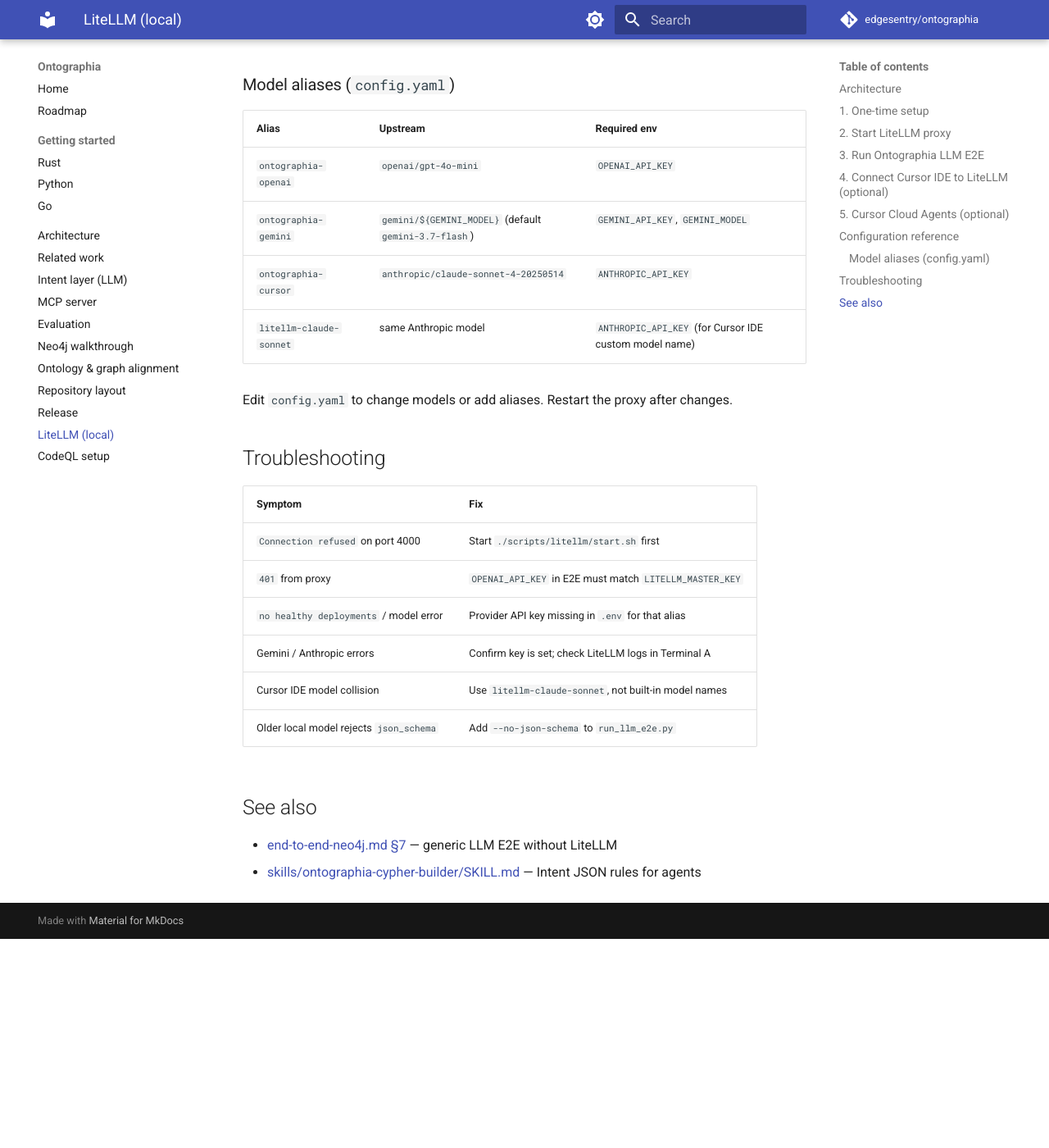
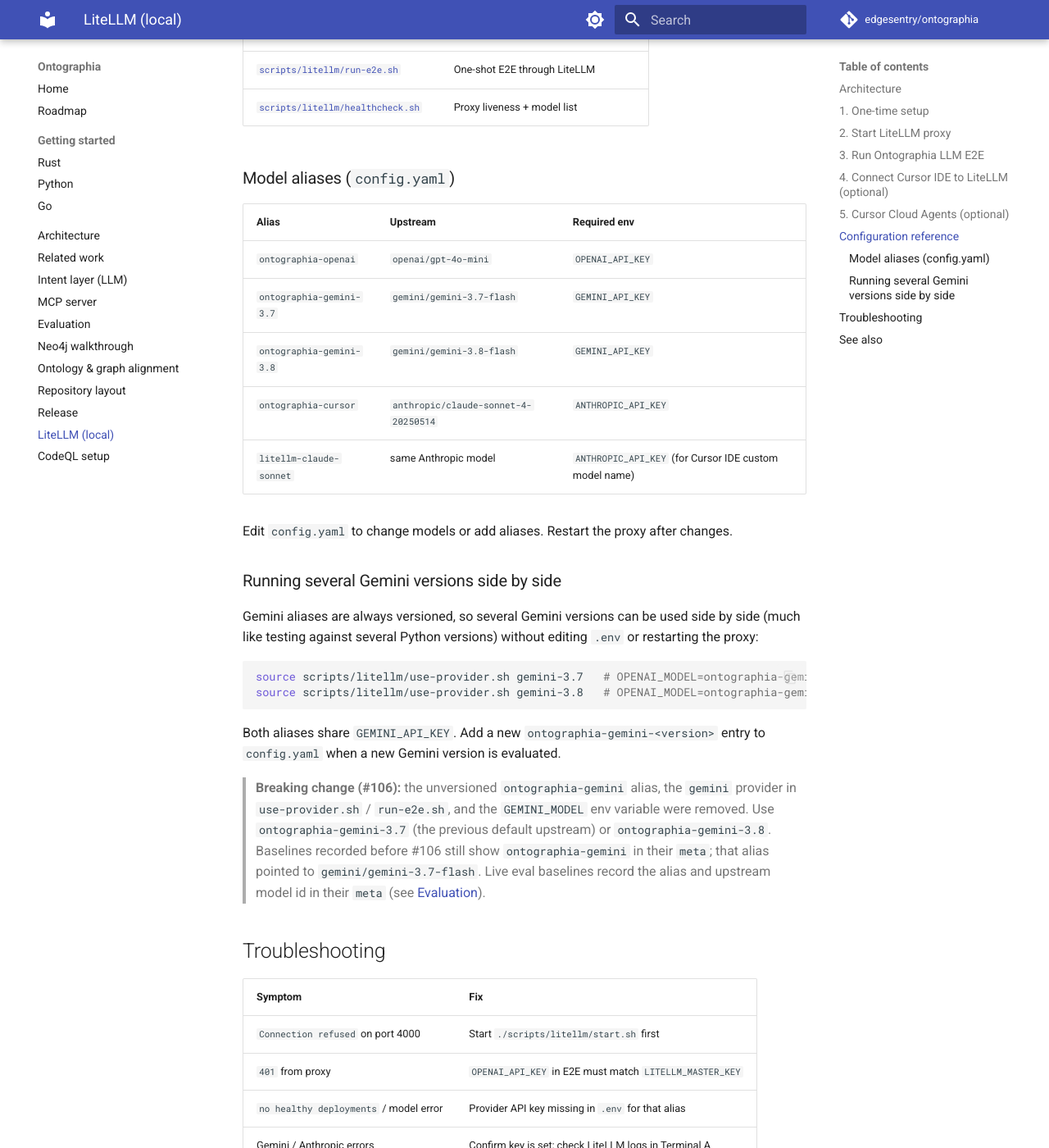
Before and after one commit to edgesentry/ontographia, an MkDocs documentation site: the page built from docs/litellm-local.md, in a window 1280 px wide and 1400 px high, scrolled down 3314 px. Shown: the whole window at 82% size. Built offline with MkDocs 1.6.1 and Material for MkDocs 9.7.7, drawn with Linux system fonts in a browser that asks for light colours; comment, search, counter and statistics services are not loaded; before the commit the page ends 4459 px from its top, so only the background shows below that; some of the changed text lies outside the part shown.

Commit message:
eval: Gemini 3.8 Flash live Track A/B on v0.1.6; versioned LiteLLM aliases (#106)

````diff
--- a/docs/litellm-local.md
+++ b/docs/litellm-local.md
@@ -10,7 +10,8 @@
 Natural language
     → LiteLLM proxy (OpenAI-compatible /v1/chat/completions)
         ├─ ontographia-openai  → OpenAI gpt-4o-mini
-        ├─ ontographia-gemini  → Google Gemini
+        ├─ ontographia-gemini-3.7 → Google Gemini 3.7 Flash
+        ├─ ontographia-gemini-3.8 → Google Gemini 3.8 Flash
         └─ ontographia-cursor  → Anthropic Claude (typical Cursor IDE backend via LiteLLM)
     → Intent JSON
     → Ontographia Engine.build()
@@ -75,8 +76,13 @@
   "List suppliers for parts in product SKU SPX-100" \
   --execute --password ontographia
 
-# Gemini via LiteLLM
-./scripts/litellm/run-e2e.sh gemini \
+# Gemini 3.7 Flash via LiteLLM
+./scripts/litellm/run-e2e.sh gemini-3.7 \
+  "Which plant hosts production Line-1?" \
+  --execute --password ontographia
+
+# Gemini 3.8 Flash via LiteLLM
+./scripts/litellm/run-e2e.sh gemini-3.8 \
   "Which plant hosts production Line-1?" \
   --execute --password ontographia
 
@@ -89,7 +95,7 @@
 Manual env export (same as the helper scripts):
 
 ```bash
-source scripts/litellm/use-provider.sh gemini
+source scripts/litellm/use-provider.sh gemini-3.7
 uv run python examples/run_llm_e2e.py \
   --question "Which plant hosts production Line-1?" \
   --execute --password ontographia
@@ -130,11 +136,25 @@
 | Alias | Upstream | Required env |
 |-------|----------|--------------|
 | `ontographia-openai` | `openai/gpt-4o-mini` | `OPENAI_API_KEY` |
-| `ontographia-gemini` | `gemini/${GEMINI_MODEL}` (default `gemini-3.7-flash`) | `GEMINI_API_KEY`, `GEMINI_MODEL` |
+| `ontographia-gemini-3.7` | `gemini/gemini-3.7-flash` | `GEMINI_API_KEY` |
+| `ontographia-gemini-3.8` | `gemini/gemini-3.8-flash` | `GEMINI_API_KEY` |
 | `ontographia-cursor` | `anthropic/claude-sonnet-4-20250514` | `ANTHROPIC_API_KEY` |
 | `litellm-claude-sonnet` | same Anthropic model | `ANTHROPIC_API_KEY` (for Cursor IDE custom model name) |
 
 Edit `config.yaml` to change models or add aliases. Restart the proxy after changes.
+
+### Running several Gemini versions side by side
+
+Gemini aliases are always versioned, so several Gemini versions can be used side by side (much like testing against several Python versions) without editing `.env` or restarting the proxy:
+
+```bash
+source scripts/litellm/use-provider.sh gemini-3.7   # OPENAI_MODEL=ontographia-gemini-3.7
+source scripts/litellm/use-provider.sh gemini-3.8   # OPENAI_MODEL=ontographia-gemini-3.8
+```
+
+Both aliases share `GEMINI_API_KEY`. Add a new `ontographia-gemini-<version>` entry to `config.yaml` when a new Gemini version is evaluated.
+
+> **Breaking change (#106):** the unversioned `ontographia-gemini` alias, the `gemini` provider in `use-provider.sh` / `run-e2e.sh`, and the `GEMINI_MODEL` env variable were removed. Use `ontographia-gemini-3.7` (the previous default upstream) or `ontographia-gemini-3.8`. Baselines recorded before #106 still show `ontographia-gemini` in their `meta`; that alias pointed to `gemini/gemini-3.7-flash`. Live eval baselines record the alias and upstream model id in their `meta` (see [Evaluation](evaluation.md)).
 
 ## Troubleshooting
 
````
Also changed, not shown: docs/evaluation.md (+4 -4 lines), examples/e2e/v0.1.6-gemini/README.md (+2 -2 lines), examples/llm/eval/README.md (+2 -2 lines), examples/llm/eval/baselines/track_a_h1_live_v0.1.6.md (+2 -2 lines), examples/llm/eval/baselines/track_b_exec_spot_v0.1.6.md (+1 -1 lines), 10 other files.
